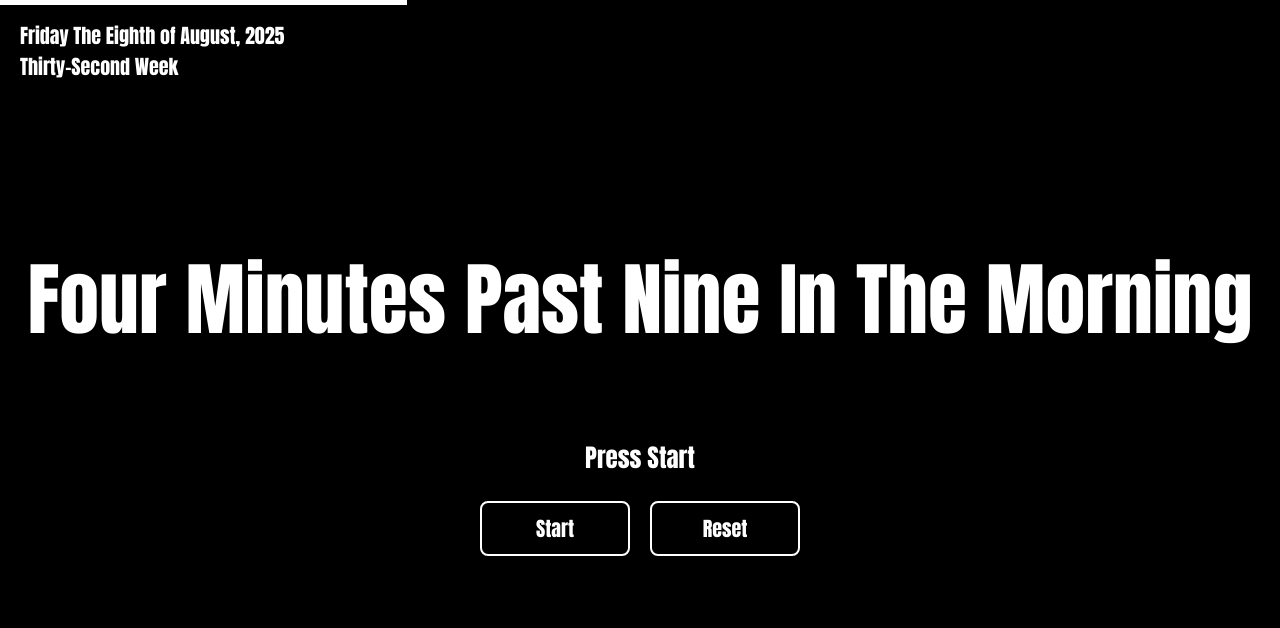
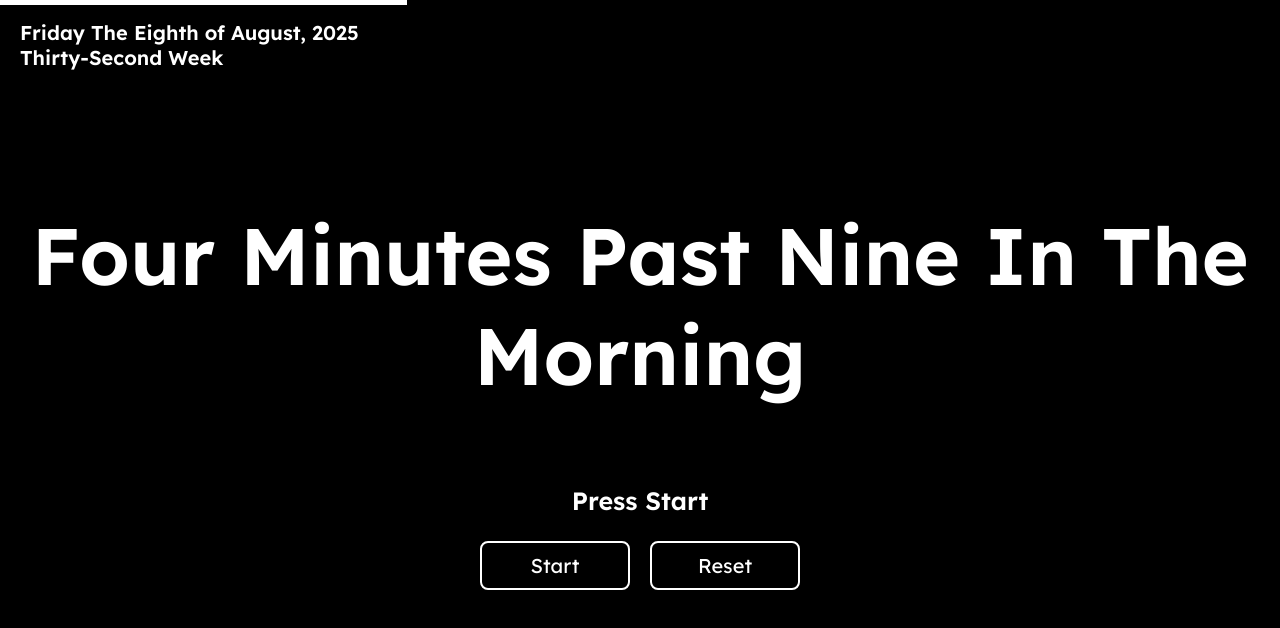
Before and after one commit to BONDY25/wordClockJs, a website: page index.html in a window 1280 px wide. Drawn offline with Linux system fonts and the light colour scheme.

Commit message:
Updated Font

```diff
--- a/styles.css
+++ b/styles.css
@@ -1,3 +1,5 @@
+@import url('https://fonts.googleapis.com/css2?family=Lexend:wght@400;600&display=swap');
+
 * {
     margin: 0;
     padding: 0;
@@ -6,7 +8,7 @@
 
 body {
     background-color: black;
-    font-family: Impact, sans-serif;
+    font-family: Lexend, sans-serif;
     color: white;
     height: 100vh;
     display: flex;
@@ -57,7 +59,7 @@ body {
     align-items: center;
     justify-content: center;
     margin-top: 40px;
-    font-family: impact, sans-serif;
+    font-family: Lexend, sans-serif;
     padding: 20px;
     background-color: black;
     border-radius: 12px;
@@ -80,7 +82,7 @@ body {
     width: 150px;
     border: 2px solid white;
     border-radius: 8px;
-    font-family: Impact, sans-serif;
+    font-family: Lexend, sans-serif;
     cursor: pointer;
     background-color: transparent;
     color: white;
```
